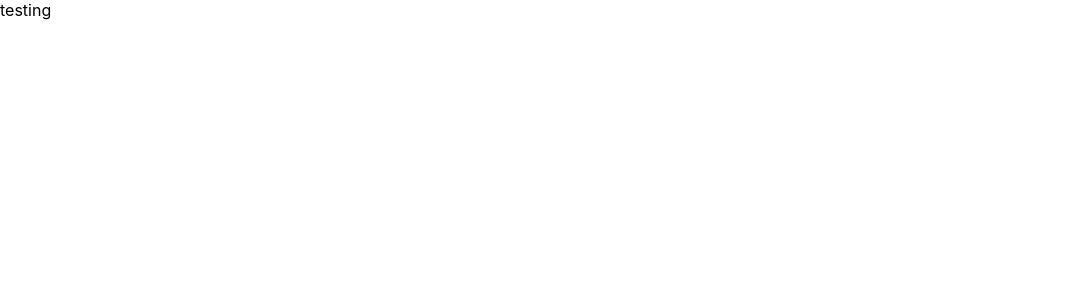
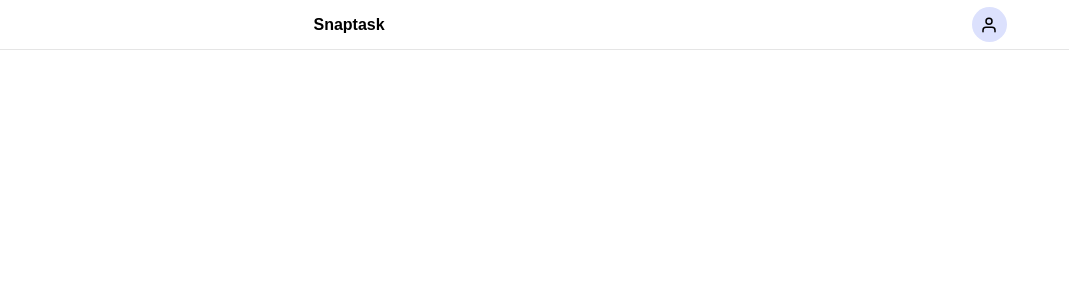
Before and after one commit to therealrinku/robonote, a Next.js app: page / in a window 1280 px wide. Shown: the top 300 px of the page, without its empty margins (0-1069 px from the left). Built offline with nearby package versions, Linux system fonts and the light colour scheme.

Commit message:
navbar styled

```diff
--- a/components/Navbar.js
+++ b/components/Navbar.js
@@ -1,7 +1,23 @@
 import navbarStyles from "../styles/Navbar.module.css";
+import Link from "next/link";
+import { FiUser } from "react-icons/fi";
 
 const Navbar = () => {
-  return <nav className={navbarStyles.nav}>testing</nav>;
+  return (
+    <nav className={navbarStyles.nav}>
+      <ul>
+        <Link href="/">Snaptask</Link>
+      </ul>
+
+      <ul>
+        <Link href="/login">
+          <button>
+            <FiUser />
+          </button>
+        </Link>
+      </ul>
+    </nav>
+  );
 };
 
 export default Navbar;
--- a/package.json
+++ b/package.json
@@ -10,6 +10,7 @@
   "dependencies": {
     "next": "10.2.0",
     "react": "17.0.2",
-    "react-dom": "17.0.2"
+    "react-dom": "17.0.2",
+    "react-icons": "^4.2.0"
   }
 }
--- a/styles/Navbar.module.css
+++ b/styles/Navbar.module.css
@@ -0,0 +1,33 @@
+.nav {
+  position: fixed;
+  top: 0;
+  left: 0;
+  width: 100%;
+  height: 50px;
+  display: flex;
+  align-items: center;
+  justify-content: space-around;
+  border-bottom: solid 1px rgba(0, 0, 0, 0.1);
+}
+
+.nav ul:first-child {
+  font-weight: bold;
+}
+
+.nav ul:last-child button {
+  border-radius: 50%;
+  height: 35px;
+  width: 35px;
+  font-size: 18px;
+  background: #dce1fd;
+  border: none;
+  padding: 4px;
+  display: flex;
+  flex-direction: column;
+  align-items: center;
+  justify-content: center;
+}
+
+.nav ul:last-child button:hover {
+  background: #cbd0f3;
+}
--- a/styles/globals.css
+++ b/styles/globals.css
@@ -2,8 +2,7 @@ html,
 body {
   padding: 0;
   margin: 0;
-  font-family: -apple-system, BlinkMacSystemFont, Segoe UI, Roboto, Oxygen,
-    Ubuntu, Cantarell, Fira Sans, Droid Sans, Helvetica Neue, sans-serif;
+  font-family: Arial, Helvetica, sans-serif;
 }
 
 a {
@@ -11,6 +10,10 @@ a {
   text-decoration: none;
 }
 
+button:hover {
+  cursor: pointer;
+}
+
 * {
   box-sizing: border-box;
 }
```
Also changed, not shown: 1 other file (tests, documents, lock files or other folders).
